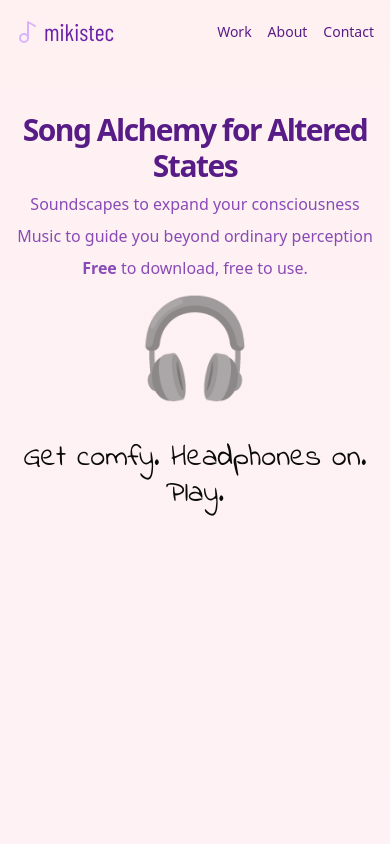
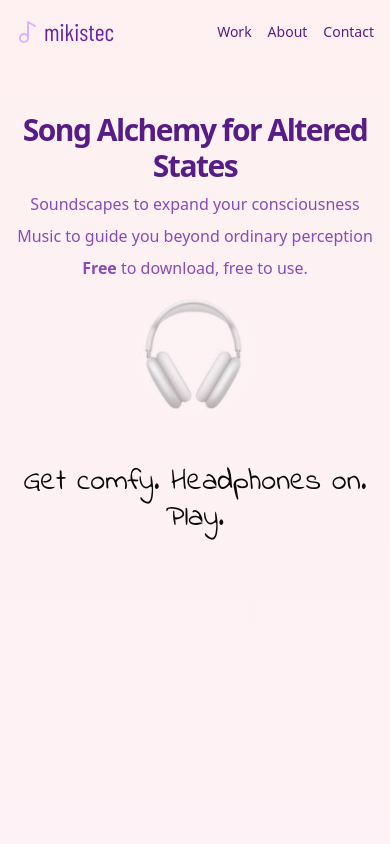
Before and after one commit to meacoolash/mikistec, a Next.js app: page / in a window 390 px wide. Shown: the top 844 px of the page. Built offline with nearby package versions, Linux system fonts and the light colour scheme.

Commit message:
add headphones as image

```diff
--- a/src/app/sections/headline.tsx
+++ b/src/app/sections/headline.tsx
@@ -1,4 +1,5 @@
 import { Indie_Flower } from "next/font/google";
+import Image from "next/image";
 
 const indieFlower = Indie_Flower({
     subsets: ['latin'],
@@ -26,7 +27,8 @@ export const Headline = () => {
                     </div>
                     <div className="w-full space-y-12">
                         <div className="flex justify-center space-x-2">
-                            <p className="text-8xl text-purple-800/60">🎧</p>
+                            <Image src={'/headphones.jpeg'} alt={'Miki Stec Music Production'} width="120" height="120" className="rounded-full object-cover" />
+                            {/* <p className="text-9xl text-purple-800/60">🎧</p> */}
                         </div>
                         <p className={`${indieFlower.className} text-3xl`}>Get comfy. Headphones on. Play.</p>
                     </div>
```
Also changed, not shown: public/headphones.jpeg (added).
